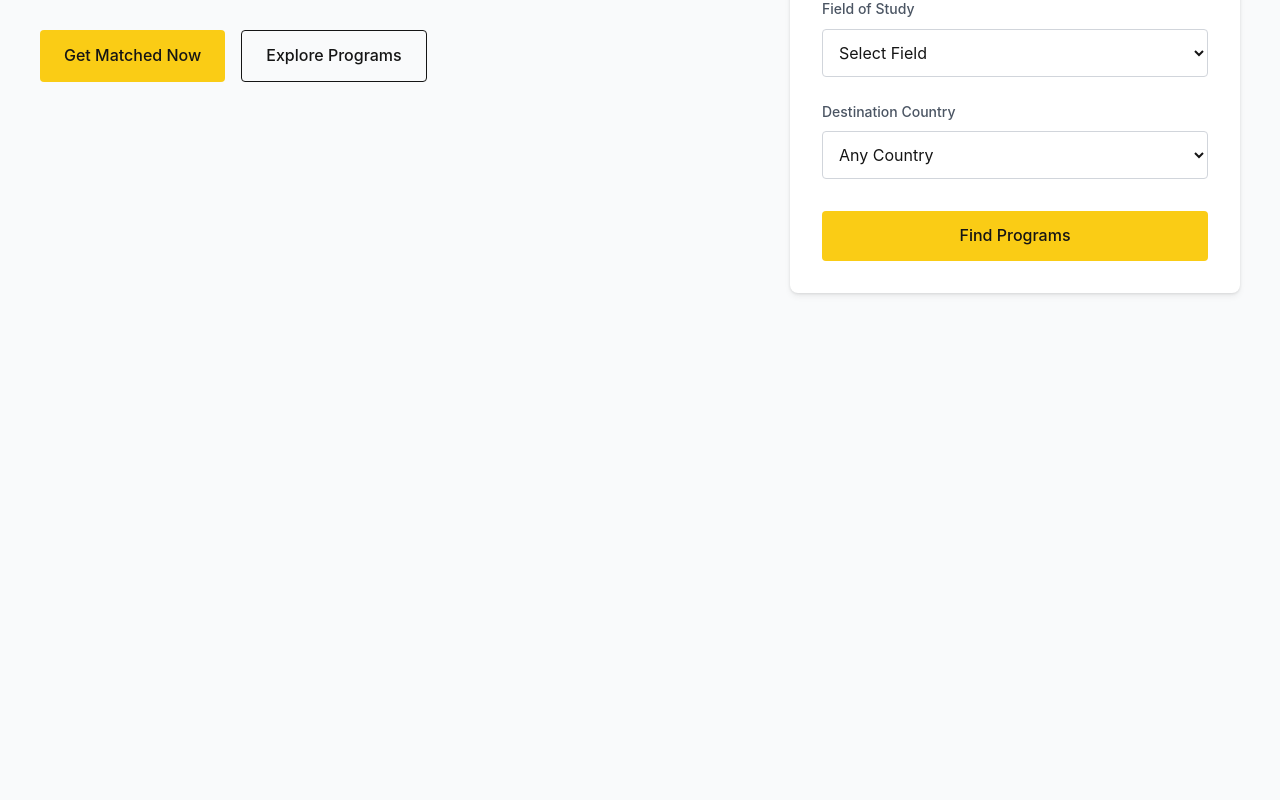
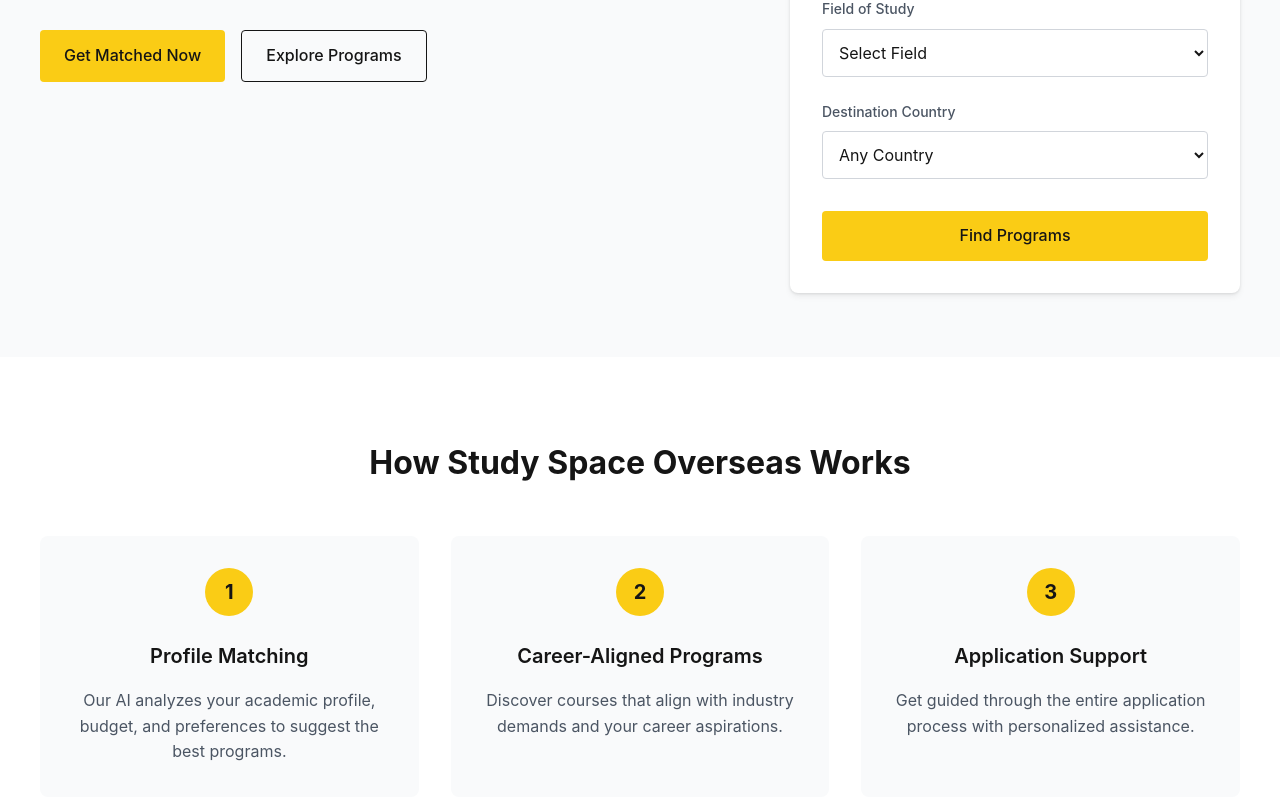
Before and after one commit to Humair741/study-space-overseas, a React (Vite) app in the folder client/: page / in a window 1280 px wide. Shown: the part 338-1138 px from the top of the page. Before the commit the page ends 800 px from the top, so only its background shows below. Built offline with nearby package versions, Linux system fonts and the light colour scheme.

Commit message:
Add Features section component

```diff
--- a/client/src/App.jsx
+++ b/client/src/App.jsx
@@ -1,6 +1,6 @@
-// src/App.jsx
 import Header from './components/layout/Header';
 import Hero from './components/features/Hero';
+import FeaturesSection from './components/features/FeaturesSection';
 import './App.css';
 
 function App() {
@@ -9,6 +9,7 @@ function App() {
       <Header />
       <main className="main-content">
         <Hero />
+        <FeaturesSection />
         {/* Other components will be added here */}
       </main>
     </div>
--- /dev/null
+++ b/client/src/components/features/FeaturesSection/FeaturesSection.css
@@ -0,0 +1,68 @@
+.features-section {
+    padding: 5rem 1rem;
+    background-color: white;
+  }
+
+  .features-container {
+    max-width: 1200px;
+    margin: 0 auto;
+  }
+
+  .section-title {
+    font-size: 2rem;
+    font-weight: 700;
+    color: #151515;
+    text-align: center;
+    margin-bottom: 3rem;
+  }
+
+  .features-grid {
+    display: grid;
+    grid-template-columns: 1fr;
+    gap: 2rem;
+  }
+
+  @media (min-width: 768px) {
+    .features-grid {
+      grid-template-columns: repeat(3, 1fr);
+    }
+  }
+
+  .feature-card {
+    background-color: #f9fafb;
+    padding: 2rem;
+    border-radius: 0.5rem;
+    text-align: center;
+    transition: transform 0.3s, box-shadow 0.3s;
+  }
+
+  .feature-card:hover {
+    transform: translateY(-5px);
+    box-shadow: 0 10px 15px -3px rgba(0, 0, 0, 0.1), 0 4px 6px -2px rgba(0, 0, 0, 0.05);
+  }
+
+  .feature-number {
+    background-color: #facc15; /* Yellow-400 */
+    color: #151515;
+    width: 3rem;
+    height: 3rem;
+    border-radius: 50%;
+    display: flex;
+    align-items: center;
+    justify-content: center;
+    margin: 0 auto 1.5rem;
+    font-size: 1.25rem;
+    font-weight: 700;
+  }
+
+  .feature-title {
+    font-size: 1.25rem;
+    font-weight: 600;
+    color: #151515;
+    margin-bottom: 1rem;
+  }
+
+  .feature-description {
+    color: #4b5563; /* Gray-600 */
+    line-height: 1.6;
+  }
--- /dev/null
+++ b/client/src/components/features/FeaturesSection/FeaturesSection.jsx
@@ -0,0 +1,41 @@
+import './FeaturesSection.css';
+
+const FeaturesSection = () => {
+  const features = [
+    {
+      id: 1,
+      title: 'Profile Matching',
+      description: 'Our AI analyzes your academic profile, budget, and preferences to suggest the best programs.'
+    },
+    {
+      id: 2,
+      title: 'Career-Aligned Programs',
+      description: 'Discover courses that align with industry demands and your career aspirations.'
+    },
+    {
+      id: 3,
+      title: 'Application Support',
+      description: 'Get guided through the entire application process with personalized assistance.'
+    }
+  ];
+
+  return (
+    <section className="features-section">
+      <div className="features-container">
+        <h2 className="section-title">How Study Space Overseas Works</h2>
+
+        <div className="features-grid">
+          {features.map((feature) => (
+            <div key={feature.id} className="feature-card">
+              <div className="feature-number">{feature.id}</div>
+              <h3 className="feature-title">{feature.title}</h3>
+              <p className="feature-description">{feature.description}</p>
+            </div>
+          ))}
+        </div>
+      </div>
+    </section>
+  );
+};
+
+export default FeaturesSection;
--- /dev/null
+++ b/client/src/components/features/FeaturesSection/index.js
@@ -0,0 +1 @@
+export { default } from './FeaturesSection';
```
